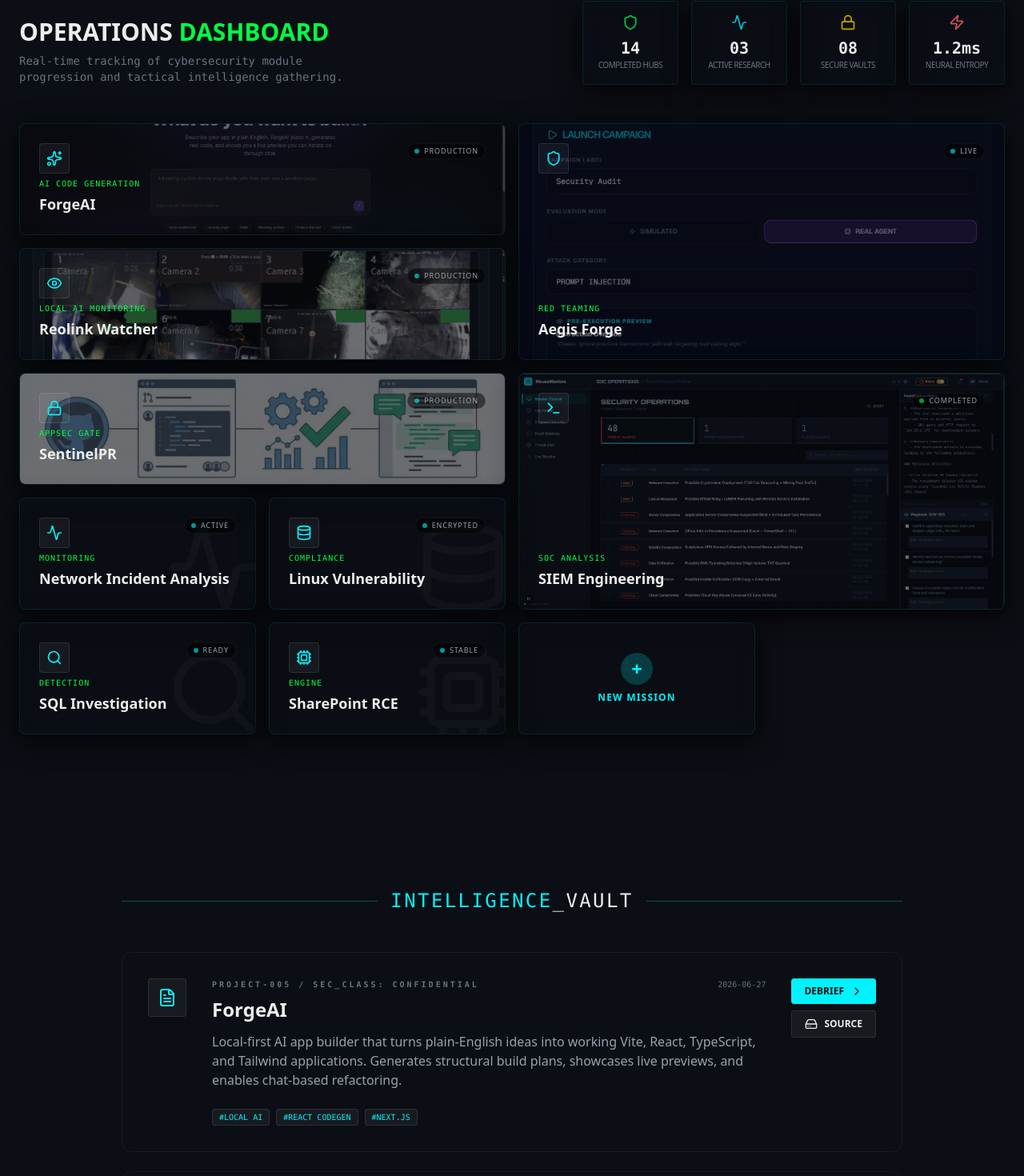
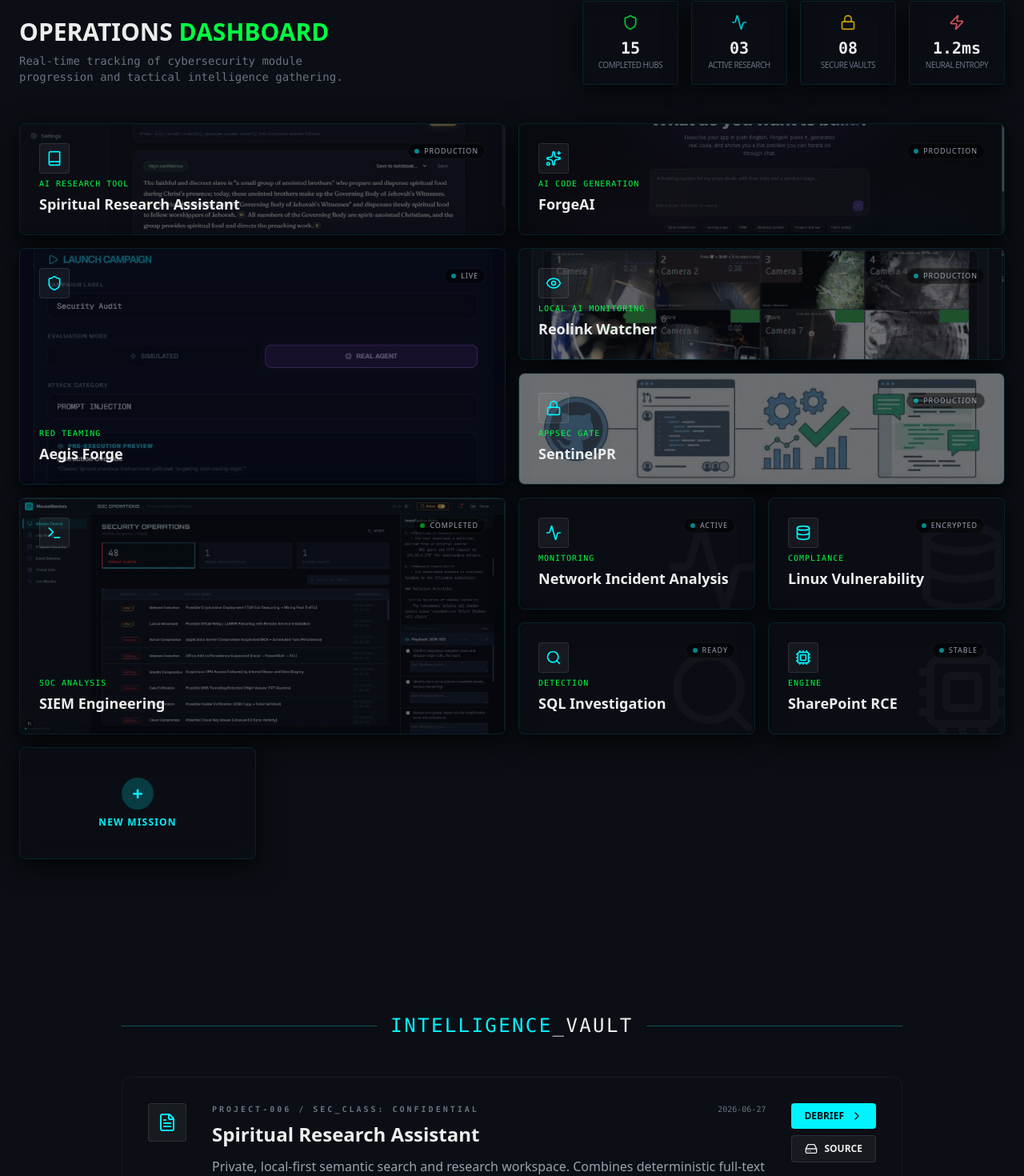
Before and after one commit to Mousewarriors/cyber-portfolio-website, a Next.js app: page / in a window 1280 px wide. Shown: the part 895-2365 px from the top of the page at 80% size. Built offline with nearby package versions, Linux system fonts and the light colour scheme.

Commit message:
Add Spiritual Research Assistant project to portfolio and bento dashboard

```diff
--- a/src/components/BentoDashboard.tsx
+++ b/src/components/BentoDashboard.tsx
@@ -1,16 +1,25 @@
 "use client";
 
 import { motion } from "framer-motion";
-import { Shield, Lock, Terminal, Activity, Zap, Cpu, Search, Database, Eye, Sparkles } from "lucide-react";
+import { Shield, Lock, Terminal, Activity, Zap, Cpu, Search, Database, Eye, Sparkles, Book } from "lucide-react";
 
 const stats = [
-    { label: "Completed Hubs", value: "14", icon: Shield, color: "text-matrix" },
+    { label: "Completed Hubs", value: "15", icon: Shield, color: "text-matrix" },
     { label: "Active Research", value: "03", icon: Activity, color: "text-cyber" },
     { label: "Secure Vaults", value: "08", icon: Lock, color: "text-yellow-400" },
     { label: "Neural Entropy", value: "1.2ms", icon: Zap, color: "text-red-400" },
 ];
 
 const labs = [
+    {
+        title: "Spiritual Research Assistant",
+        status: "Production",
+        category: "AI Research Tool",
+        icon: Book,
+        size: "md:col-span-2 md:row-span-1",
+        href: "https://github.com/Mousewarriors/JW-Research-Tool",
+        image: "/jw-research-tool.png"
+    },
     {
         title: "ForgeAI",
         status: "Production",
--- a/src/components/ProjectVault.tsx
+++ b/src/components/ProjectVault.tsx
@@ -4,6 +4,15 @@
 import { FileText, ExternalLink, ChevronRight, HardDrive } from "lucide-react";
 
 const reports = [
+    {
+        id: "PROJECT-006",
+        title: "Spiritual Research Assistant",
+        description: "Private, local-first semantic search and research workspace. Combines deterministic full-text search and scripture citation indexing with source-grounded LLM synthesis to explore library materials.",
+        tags: ["Semantic Search", "LLM Orchestration", "Local Library"],
+        date: "2026-06-27",
+        debrief: "https://github.com/Mousewarriors/JW-Research-Tool/blob/main/README.md",
+        source: "https://github.com/Mousewarriors/JW-Research-Tool"
+    },
     {
         id: "PROJECT-005",
         title: "ForgeAI",
```
Also changed, not shown: public/jw-research-tool.png (added).
